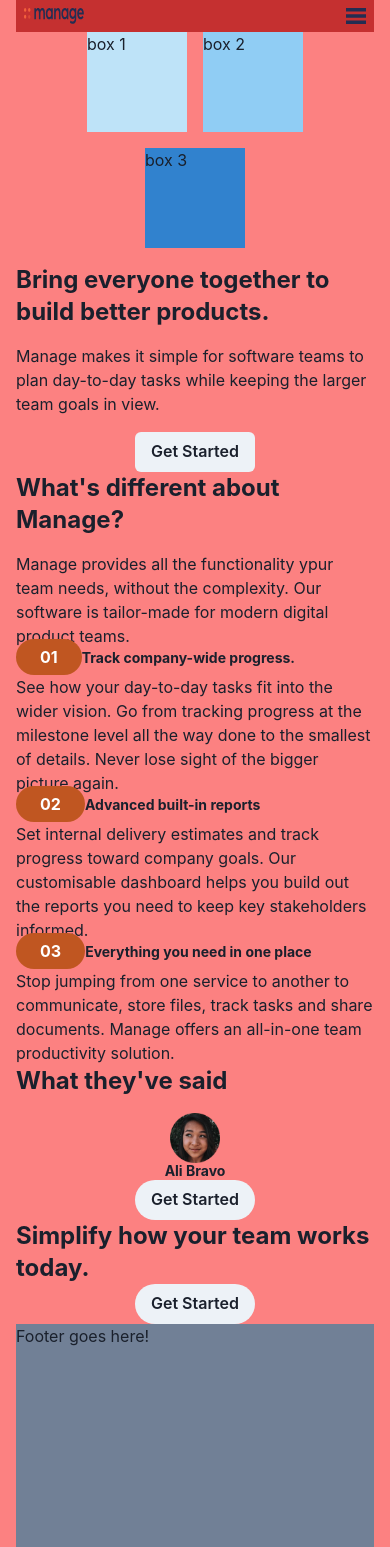
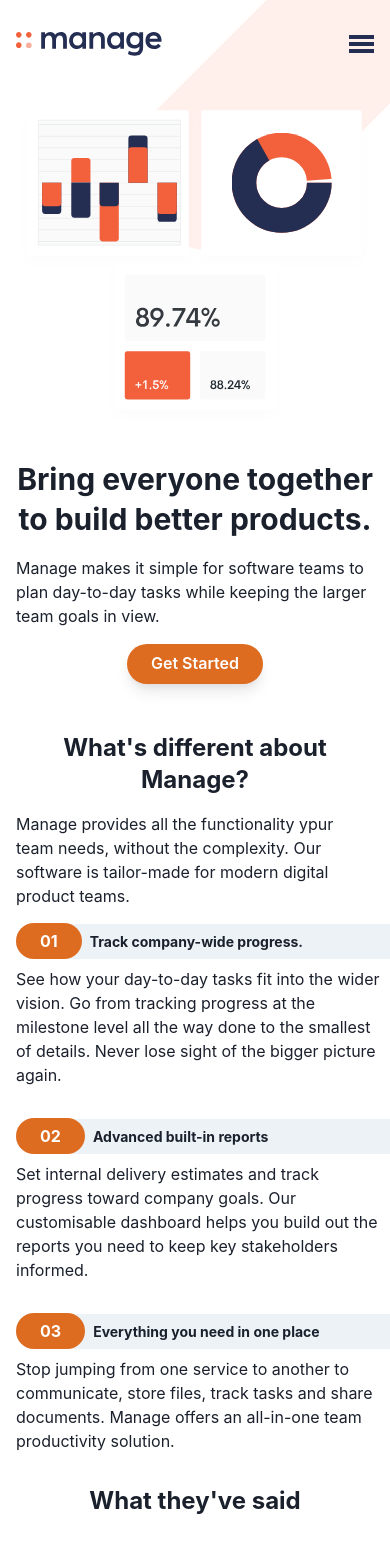
Before and after one commit to edgarfb/manage-landing-page, a Next.js app: page / in a window 390 px wide. Shown: the top 1547 px of the page. Built offline with nearby package versions, Linux system fonts and the light colour scheme.

Commit message:
working on mobile version

```diff
--- a/components/layout.js
+++ b/components/layout.js
@@ -1,11 +1,41 @@
 import NavbarMobile from "./navbarMobile";
 import Footer from "./footer";
-import { Container } from "@chakra-ui/react";
+import { chakra, Container, Box, Flex } from "@chakra-ui/react";
+import Image from "next/image";
+
+function BgPattern() {
+  return (
+    <Box
+      width={300}
+      height={300}
+      position="absolute"
+      top="-50"
+      right="-10"
+      overflow="hidden"
+      zIndex={1}
+    >
+      <Image
+        src="/images/bg-tablet-pattern.svg"
+        width={300}
+        height={300}
+        alt=""
+      />
+    </Box>
+  );
+}
 
 export default function Layout({ children }) {
   return (
-    <Container bg="red.300" maxW="full" minH="100vh">
+    <Container
+      bg="white"
+      maxW="full"
+      minH="100vh"
+      p={0}
+      position="relative"
+      overflow="hidden"
+    >
       <NavbarMobile />
+      <BgPattern />
       <main>{children}</main>
       <Footer />
     </Container>
--- a/components/navbarMobile.js
+++ b/components/navbarMobile.js
@@ -1,17 +1,20 @@
 import { chakra, Box } from "@chakra-ui/react";
-import Image from "next/image";
+import { Image } from "@chakra-ui/react";
 
 export default function NavbarMobile() {
   return (
     <chakra.nav
-      p={2}
-      bg="red.600"
+      position="relative"
+      px={4}
+      py={8}
       display="flex"
       alignItems="center"
       justifyContent="space-between"
+      width="full"
+      zIndex={100}
     >
-      <Image src="/images/logo.svg" alt="" width={60} height={16} />
-      <Image src="/images/icon-hamburger.svg" alt="" width={20} height={16} />
+      <Image src="/images/logo.svg" alt="" />
+      <Image src="/images/icon-hamburger.svg" alt="" zIndex={100} />
     </chakra.nav>
   );
 }
--- a/pages/index.js
+++ b/pages/index.js
@@ -1,20 +1,14 @@
 import Head from "next/head";
-import Image from "next/image";
+
 import {
-  Container,
   Stack,
-  VStack,
-  HStack,
   Flex,
   Box,
-  Spacer,
-  Grid,
-  GridItem,
   chakra,
   Heading,
   Text,
   Button,
-  Progress,
+  Image,
 } from "@chakra-ui/react";
 
 const items = [
@@ -40,19 +34,9 @@ const items = [
 
 function Stats() {
   return (
-    <chakra.section>
-      <Flex justify="center" gap={4} mb={4}>
-        <Box w={100} h={100} bg="blue.100">
-          box 1
-        </Box>
-        <Box w={100} h={100} bg="blue.200">
-          box 2
-        </Box>
-      </Flex>
-      <Flex justify="center" gap={4} mb={4}>
-        <Box w={100} h={100} bg="blue.500">
-          box 3
-        </Box>
+    <chakra.section position="relative" zIndex={100} p={4}>
+      <Flex>
+        <Image src="/images/illustration-intro.svg" alt="" />
       </Flex>
     </chakra.section>
   );
@@ -60,8 +44,8 @@ function Stats() {
 
 function GetStarted() {
   return (
-    <chakra.section>
-      <Heading as="h2" size="lg" mb={4}>
+    <chakra.section p={4}>
+      <Heading as="h1" textAlign="center" mb={4}>
         Bring everyone together to build better products.
       </Heading>
       <Text>
@@ -69,7 +53,15 @@ function GetStarted() {
         keeping the larger team goals in view.
       </Text>
       <Flex justify="center">
-        <Button variantColor="blue" mt={4}>
+        <Button
+          boxShadow="lg"
+          my={4}
+          bg="orange.500"
+          color="white"
+          py={2}
+          px={6}
+          borderRadius={40}
+        >
           Get Started
         </Button>
       </Flex>
@@ -79,8 +71,9 @@ function GetStarted() {
 
 function AboutManage() {
   return (
-    <chakra.section>
-      <Heading as="h2" size="lg" mb={4}>
+    <>
+      <chakra.section p={4}>
+        <Heading as="h2" size="lg" mb={4} textAlign="center">
           What's different about Manage?
         </Heading>
         <Text>
@@ -88,25 +81,33 @@ function AboutManage() {
           complexity. Our software is tailor-made for modern digital product
           teams.
         </Text>
-
+      </chakra.section>
       <AboutManageList items={items} />
-    </chakra.section>
+    </>
   );
 }
 
 function AboutManageList({ items }) {
   return (
-    <chakra.ul>
+    <chakra.ul width="100%" pl={4}>
       {items.map((item) => {
         return (
-          <chakra.li listStyleType="none">
+          <chakra.li listStyleType="none" mb={8}>
             <Stack>
-              <Heading as="h4" size="xs">
+              <Heading
+                as="h4"
+                size="xs"
+                bg="gray.100"
+                py={2}
+                borderRadius={40}
+                borderRightRadius={0}
+              >
                 <chakra.span
-                  bg="orange.600"
+                  bg="orange.500"
                   color="white"
                   py={2}
                   px={6}
+                  mr={2}
                   borderRadius={40}
                   fontSize="md"
                 >
@@ -127,7 +128,7 @@ function AboutManageList({ items }) {
 function Testimonials({}) {
   return (
     <chakra.section>
-      <Heading as="h2" size="lg" mb={4}>
+      <Heading as="h2" size="lg" mb={8} textAlign="center">
         What they've said
       </Heading>
       <Flex justify="center">
@@ -138,11 +139,18 @@ function Testimonials({}) {
           height={50}
         />
       </Flex>
-      <Heading as="h5" size="xs" textAlign="center">
+      <Heading as="h5" size="xs" my={6} textAlign="center">
         Ali Bravo
       </Heading>
+      <Text textAlign="center" color="gray.500" p={4}>
+        &quot;We have been able to cancel so many other subscriptions since
+        using Manage. There is no more cross-channel confusion and eeriyone is
+        much more focused.&quot;
+      </Text>
       <Flex justify="center">
-        <Button borderRadius={40}>Get Started</Button>
+        <Button borderRadius={40} bg="orange.500" color="white">
+          Get Started
+        </Button>
       </Flex>
     </chakra.section>
   );
@@ -150,12 +158,23 @@ function Testimonials({}) {
 
 function SimplifyBox() {
   return (
-    <chakra.section>
-      <Heading as="h2" size="lg">
+    <chakra.section
+      py={16}
+      px={4}
+      bg="orange.500"
+      mt={8}
+      display="flex"
+      justifyContent="center"
+      flexDirection="column"
+      alignItems="center"
+    >
+      <Heading as="h2" size="lg" fontSize="40" textAlign="center" color="white">
         Simplify how your team works today.
       </Heading>
       <Flex justify="center">
-        <Button borderRadius={40}>Get Started</Button>
+        <Button borderRadius={40} mt={4} color="orange.600">
+          Get Started
+        </Button>
       </Flex>
     </chakra.section>
   );
```
Lines whose indentation alone changed are shown as unchanged.
